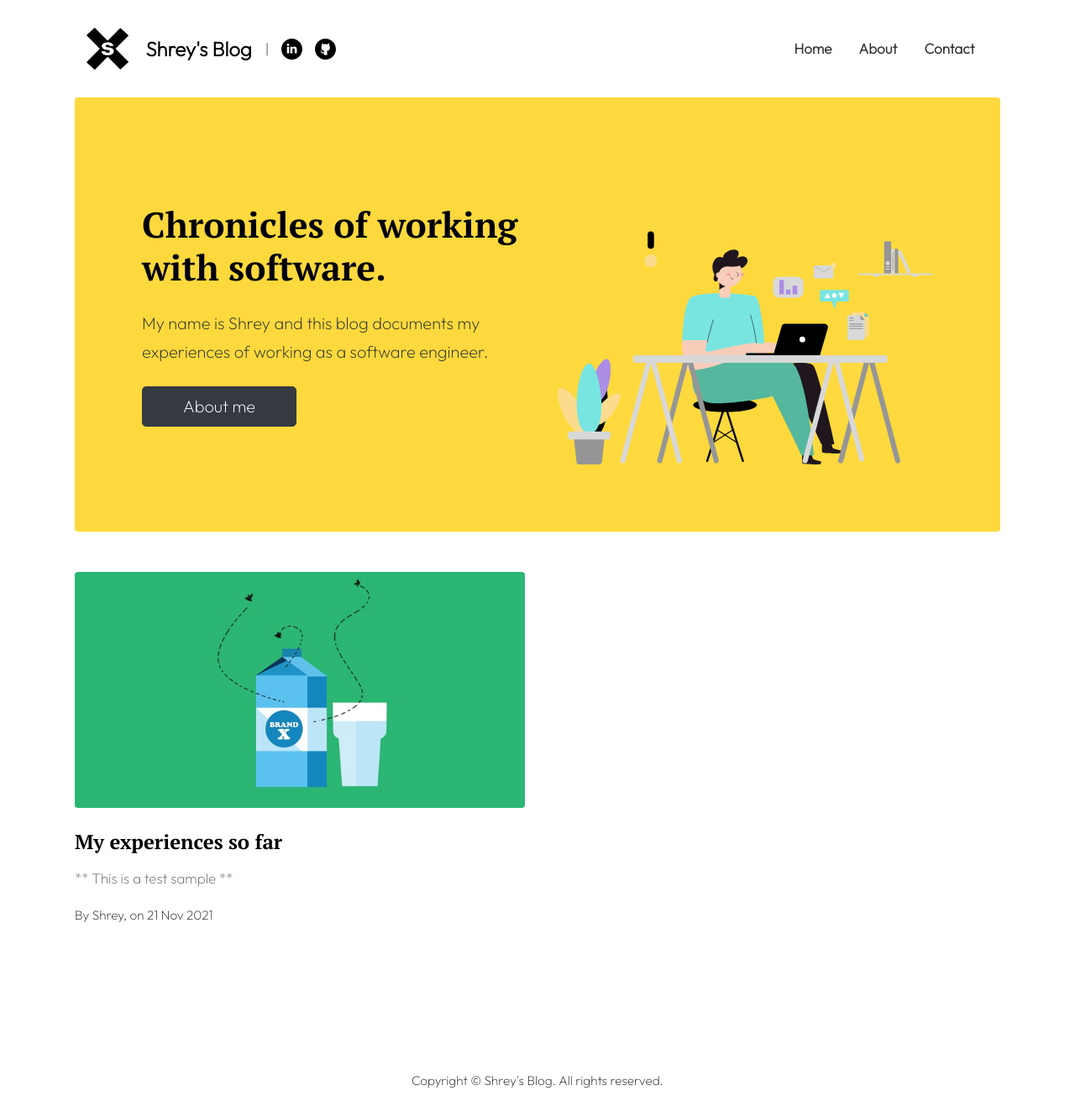
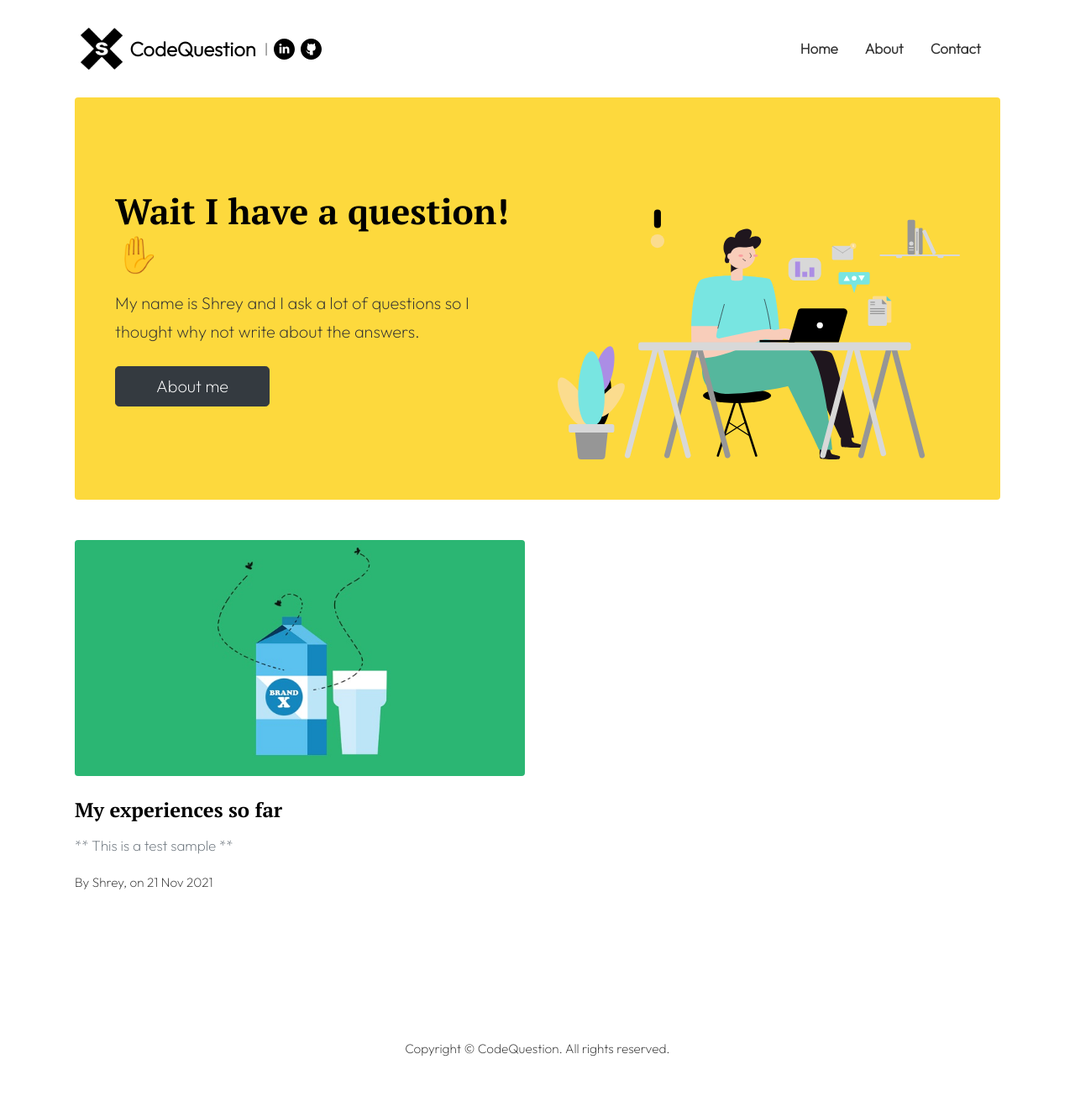
Before and after one commit to shreykavi/shreykavi.github.io, a Jekyll site: the page built from index.html, in a window 1280 px wide and 1330 px high. Shown: the whole window at 84% size. Built offline with Jekyll 4.4.1, drawn with Linux system fonts in a browser that asks for light colours; the list of posts is cut into pages by our own code.

Commit message:
Update frontpage + name

```diff
--- a/_config.yml
+++ b/_config.yml
@@ -1,4 +1,4 @@
-title: "Shrey's Blog"
+title: "CodeQuestion"
 email: shreykavi@gmail.com
 timezone: UTC
 baseurl: ""
--- a/assets/css/theme.scss
+++ b/assets/css/theme.scss
@@ -95,7 +95,16 @@ small, .small {
     font-size: 1.0em;
     color: black;
     font-family: 'Outfit', sans-serif;
-    padding-left: 20px;
+    padding-left: 8px;
+}
+.navbar {
+    padding: 0.5rem 0.5rem;
+}
+.navbar-toggler {
+    padding: 0
+}
+.navbar-brand {
+    margin-right: 10px !important;
 }
 
 .start-header {
@@ -130,7 +139,7 @@ small, .small {
     display: inline-block !important;
     width: 25px;
     height: 25px;
-    margin-left: 15px;
+    margin-left: 7px;
 }
 
 /* Sidebar
@@ -149,7 +158,7 @@ small, .small {
 ================================================== */
 .hero {
     background: #fdd93d;
-    padding: 5rem 5rem;
+    padding: 3rem 3rem;
 }
 
 @media only screen and (max-width: 1024px) {
--- a/index.html
+++ b/index.html
@@ -10,8 +10,8 @@ background: '/img/bg-index.jpg'
 <div class="rounded mb-5 hero">
   <div class="row align-items-center justify-content-between">
     <div class="col-md-6">
-      <h1 class="font-weight-bold mb-4 serif-font">Chronicles of working with software.</h1>
-      <p class="lead mb-4">My name is Shrey and this blog documents my experiences of working as a software engineer.</p>
+      <h1 class="font-weight-bold mb-3 serif-font">Wait I have a question! &#9995;</h1>
+      <p class="lead mb-4">My name is Shrey and I ask a lot of questions so I thought why not write about the answers.</p>
       <!-- <p class="lead mb-4">My name is Shrey and I'm here to share with you my knowledge and experience of over 10 years of monetizing my blog.</p> -->
       <a href="{{site.baseurl}}/about" class="btn btn-dark text-white px-5 btn-lg">About me</a>
     </div>
```
